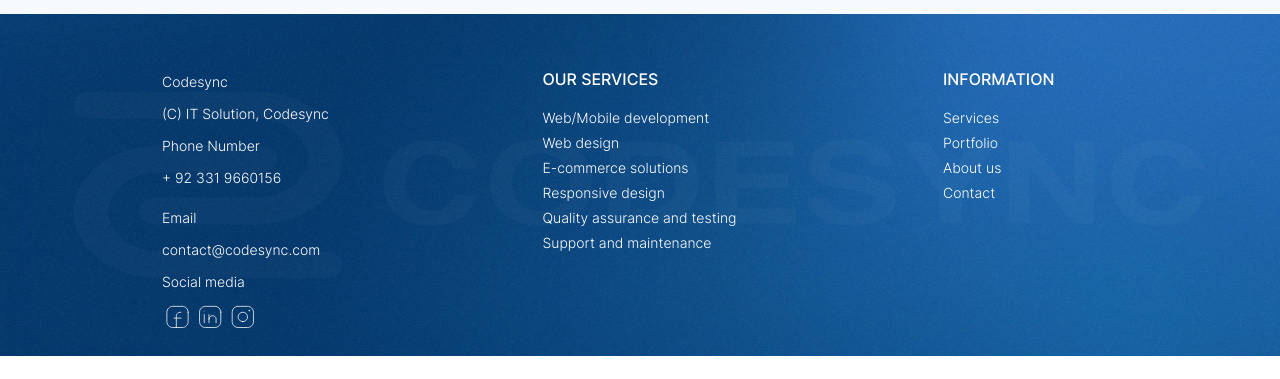
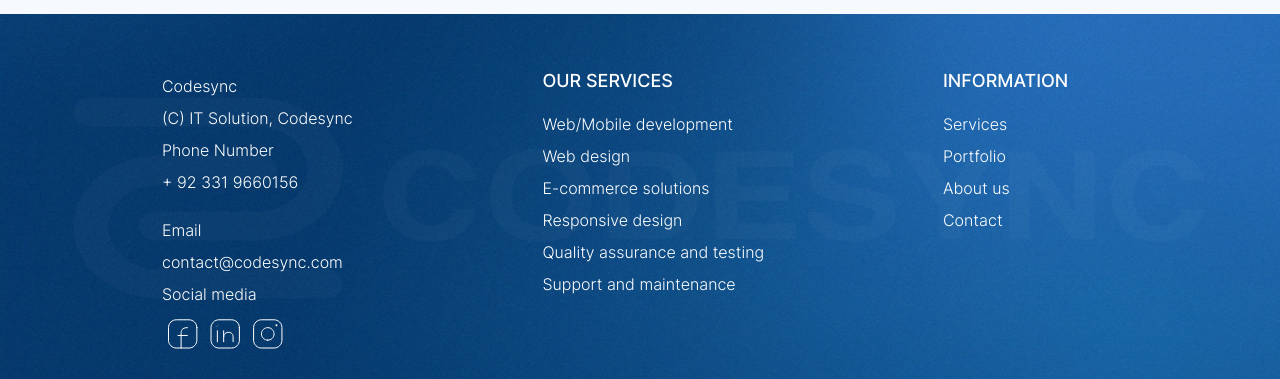
Before and after one commit to imranbaig51/CodeSync, a plain HTML site: page index.html in a window 1280 px wide. Shown: the part 3976-4355 px from the top of the page. Before the commit the page ends 4332 px from the top, so only its background shows below. Drawn offline with nearby package versions, Linux system fonts and the light colour scheme; a web font is replaced by a local one.

Commit message:
Footer is completed

```diff
--- a/index.html
+++ b/index.html
@@ -381,17 +381,21 @@
         <div class="container">
           <div class="footer-wrapper row">
             <div class="info d-flex col-lg-3">
-              <div class="d-flex flex-column gap-2">
-                <span>Codesync </span>
-                <span>(C) IT Solution, Codesync</span>
-                <span>Phone Number </span>
-                <span>+ 92 331 9660156</span>
+              <div class="d-flex flex-column">
+                <ul>
+                <li>Codesync </li>
+                <li class="mb-8 lg-mb-0">(C) IT Solution, Codesync</li>
+                <li>Phone Number </span>
+                  <li><a href="tel:+923319660156">+ 92 331 9660156</a></li>
+              </ul>
               </div>
-              <div class="d-flex flex-column gap-2">
-                <span>Email</span>
-                <span>contact@codesync.com</span>
-                <span>Social media</span>
+              <div class="d-flex flex-column">
                 <ul>
+                <li>Email</li>
+                  <li class="mb-8 lg-mb-0"><a href="mailto:contact@codesync.com">contact@codesync.com</a></li>
+                    <li>Social media</li>
+              </ul>
+                <ul class="social-icons">
                  <li><a href="https://www.facebook.com/"
                     ><img src="imgs/facebook-tag 1.svg"
                   /></a></li>
--- a/style.css
+++ b/style.css
@@ -111,6 +111,9 @@ span {
 }
 .ml-2 {
   margin-left: 2rem;
+}
+.mb-8{
+  margin-bottom: 8px;
 }
 .py-05 {
   padding-top: 6rem;
@@ -364,22 +367,35 @@ footer{
     justify-content: space-between;
     padding: 0 1rem;
 
-    & span{
-    display:block
+    & .info div{
+      gap: 1rem;
     }
     & ul{
-      display: flex;
       list-style: none;
       margin: 0;
+      padding:0;
+
+    }
+    & ul li{
+      padding: 2px 0;
+    }
+    & ul li a{
+     text-decoration: none;
+     color: white;
+    }
+    & ul li a:hover{
+      color: rgb(188, 188, 188);
+    }
+    & .social-icons{
+      display: flex;
+      gap: 3px;
+    }
+    & .social-icons{
       padding: 0;
-      gap: 3px;
     }
     & ul a img{
       width: 30px;
     }
-    /* & span a img:hover{
-      color: ;
-    } */
   }
   .services,
   .information{
@@ -510,6 +526,9 @@ footer{
   .lg-mt-2{
     margin-top: 2rem;
   }
+  .lg-mb-0{
+    margin-bottom: 0px;
+  }
   .main-logo {
     width: 200px;
   }
@@ -632,10 +651,12 @@ footer{
 .info{
   flex-direction: column;
   gap: 1rem;
-  & span{
-  line-height: 1.5rem;
+  padding-right: 0;
+  & ul li{
+  padding: 4px 0;
+
   }
-  & span a img{
+  & li a img{
     width: 40px;
   }
 }
@@ -643,6 +664,7 @@ footer{
 
   display: block;
   color: white;
+  /* margin-left: 1rem; */
   & h3{
   font-size: 16px;
   font-weight: 500;
@@ -653,12 +675,14 @@ footer{
   padding-left: 0;
     margin-bottom: 0;
 }
+& ul li{
+  padding:4px 0;
+}
   & ul li a{
     color: white;
     text-decoration: none;
     font-size: 14px;
     font-weight: 200;
-    line-height: 1.5rem;
   }
   & ul li a:hover{
     color: rgb(188, 188, 188);
@@ -759,5 +783,21 @@ footer{
      width: 40px;
   }
 }
+.info{
+ font-size: 16px;
+
+& li a img:hover{
+ width: 45px;
+}
+}
+.services,
+.information{
+  & h3{
+    font-size: 18px;
+  }
+  & ul li a{
+    font-size: 16px;
+  }
+}
 
 }
```
